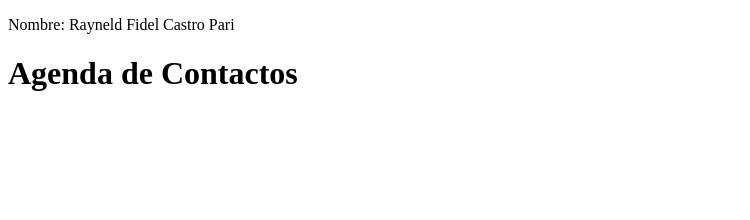
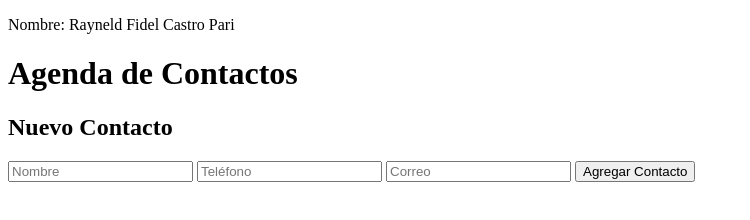
Before and after one commit to Ficapro543/guia07-agenda-contactos, a plain HTML site: page index.html in a window 1280 px wide. Shown: the whole page, without its empty margins (0-750 px from the left). Drawn offline with Linux system fonts and the light colour scheme.

Commit message:
Se agrega formulario para registrar contactos

```diff
--- a/index.html
+++ b/index.html
@@ -3,10 +3,23 @@
 <head>
     <meta charset="UTF-8">
     <title>Agenda de Contactos</title>
+
+    <link rel="stylesheet" href="styles.css">
 </head>
 <body>
     <p>Nombre: Rayneld Fidel Castro Pari</p>
+
     <h1>Agenda de Contactos</h1>
+
+    <h2>Nuevo Contacto</h2>
+
+    <input type="text" id="nombre" placeholder="Nombre">
+
+    <input type="text" id="telefono" placeholder="Teléfono">
+
+    <input type="email" id="correo" placeholder="Correo">
+
+    <button>Agregar Contacto</button>
 
 </body>
 </html>
```
